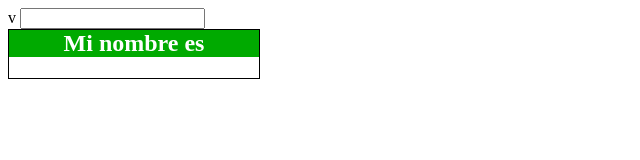
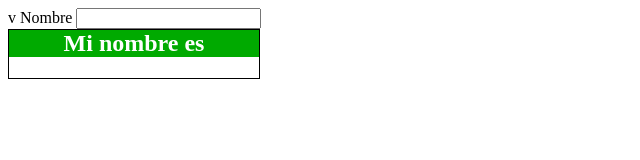
Before and after one commit to kimagure44/AngularJS-Esencial, a plain HTML site: page eje4.html in a window 1280 px wide. Shown: the whole page, without its empty margins (0-640 px from the left). Drawn offline with nearby package versions, Linux system fonts and the light colour scheme.

Commit message:
Cambios HTML

```diff
--- a/eje4.html
+++ b/eje4.html
@@ -18,7 +18,7 @@
         </style>
     </head>
     <body>
-        <label for="nombre"></label>
+        <label for="nombre">Nombre</label>
         <input type="text" ng-model="nombre" maxlength="10">
         <div class="tarjeta">
             <h2>Mi nombre es</h2>
```
